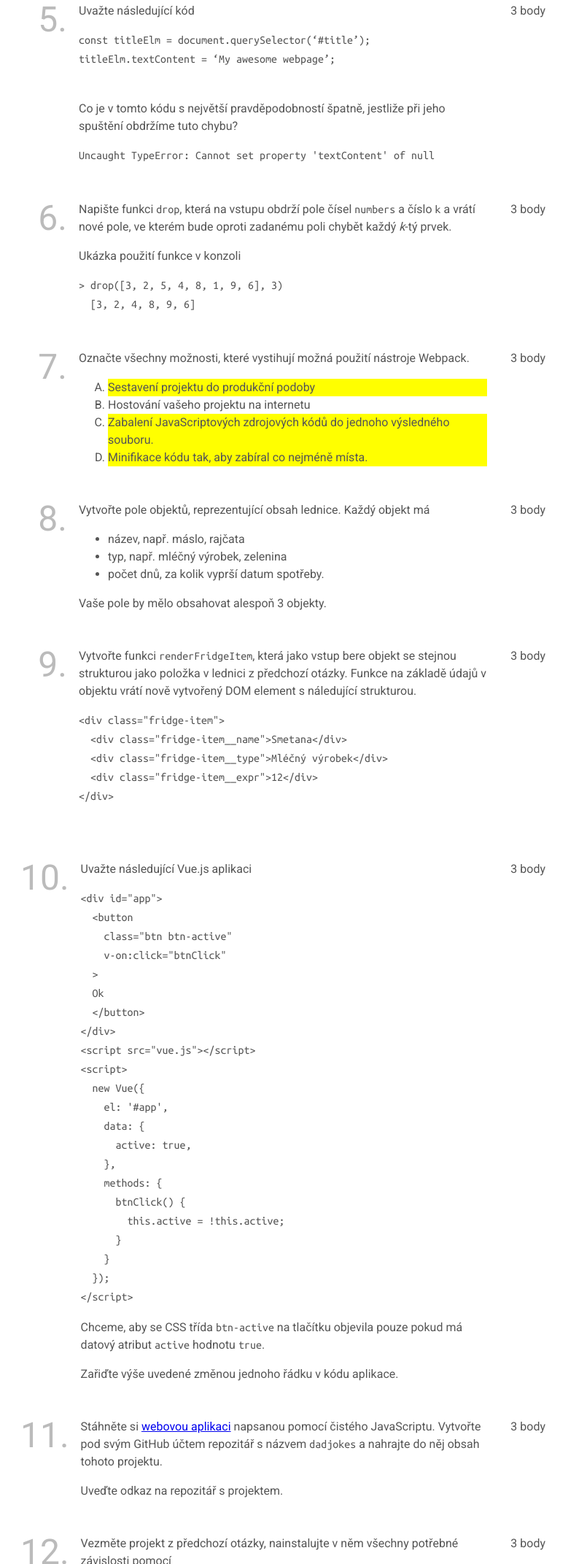
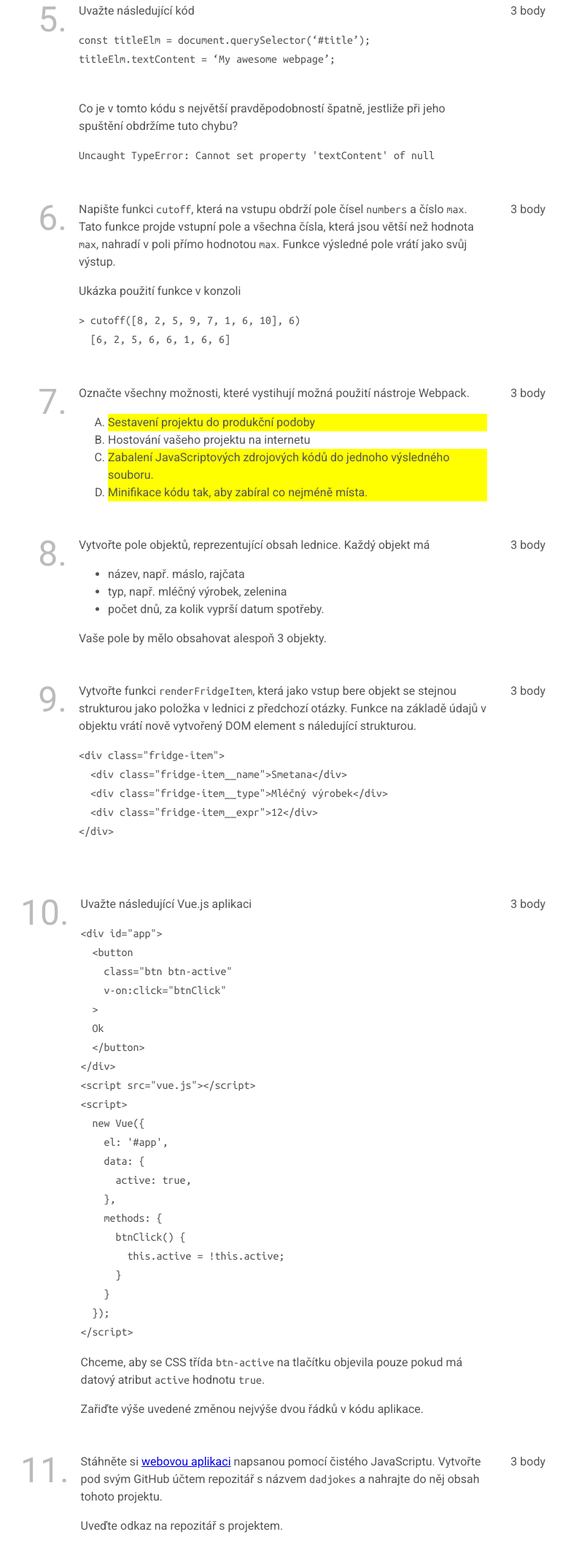
Before and after one commit to podlomar/daweb-test, a plain HTML site: page index.html in a window 1280 px wide. Shown: the part 1104-3247 px from the top of the page at 73% size, without its empty margins (252-1031 px from the left). Drawn offline with Linux system fonts and the light colour scheme.

Commit message:
Zjednodušení příkladu na cykly a funkce. Upřesnění zadání.

```diff
--- a/index.html
+++ b/index.html
@@ -109,13 +109,13 @@
       <div class="question__num">6.</div>
       <div class="question__body">
         <div class="question__text">
-          <p>Napište funkci <code>drop</code>, která na vstupu obdrží pole čísel <code>numbers</code> a číslo <code>k</code> a vrátí nové pole, ve kterém bude oproti zadanému poli chybět každý <i>k</i>-tý prvek.
+          <p>Napište funkci <code>cutoff</code>, která na vstupu obdrží pole čísel <code>numbers</code> a číslo <code>max</code>. Tato funkce projde vstupní pole a všechna čísla, která jsou větší než hodnota <code>max</code>, nahradí v poli přímo hodnotou <code>max</code>. Funkce výsledné pole vrátí jako svůj výstup.
 
           <p>Ukázka použití funkce v konzoli</p>
 
           <pre><code><!--
-          -->&gt; drop([3, 2, 5, 4, 8, 1, 9, 6], 3)
-  <!--    -->[3, 2, 4, 8, 9, 6]<!--
+          -->&gt; cutoff([8, 2, 5, 9, 7, 1, 6, 10], 6)
+  <!--    -->[6, 2, 5, 6, 6, 1, 6, 6]<!--
           --></code></pre>
         </div>
       </div>
@@ -208,7 +208,7 @@
 
           <p>Chceme, aby se CSS třída <code>btn-active</code> na tlačítku objevila pouze pokud má datový atribut <code>active</code> hodnotu <code>true</code>.</p>
 
-          <p>Zařiďte výše uvedené změnou jednoho řádku v kódu aplikace. </p>
+          <p>Zařiďte výše uvedené změnou nejvýše dvou řádků v kódu aplikace. </p>
         </div>
       </div>
       <div class="question__points">3 body</div>
```
